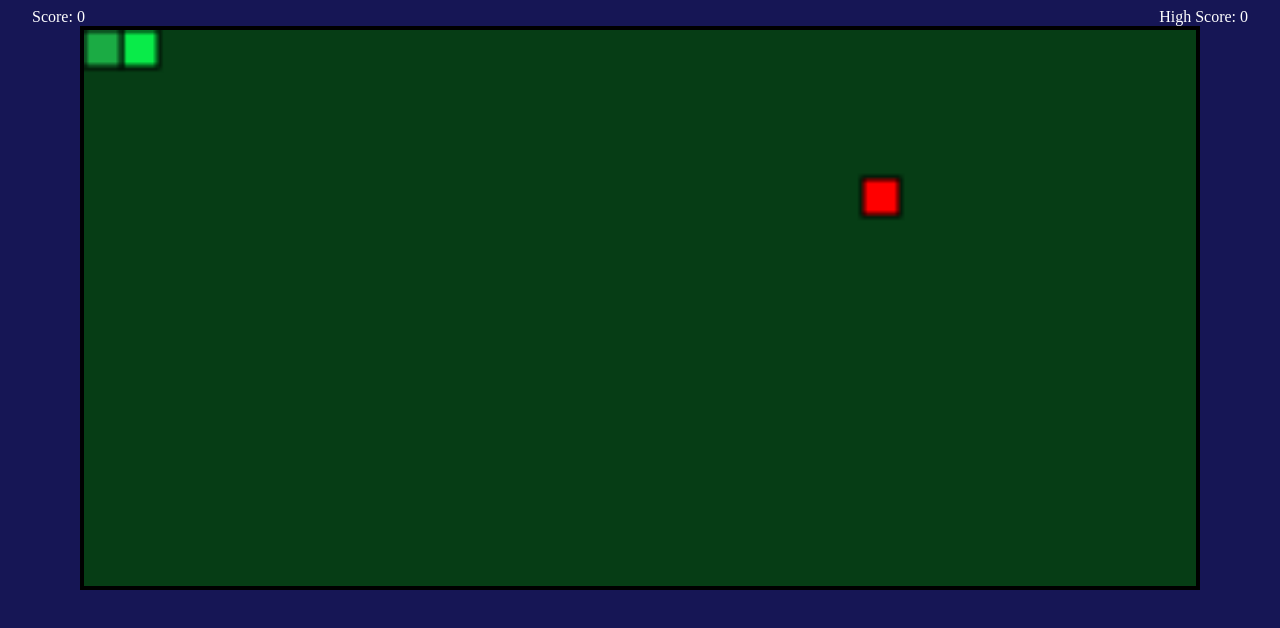
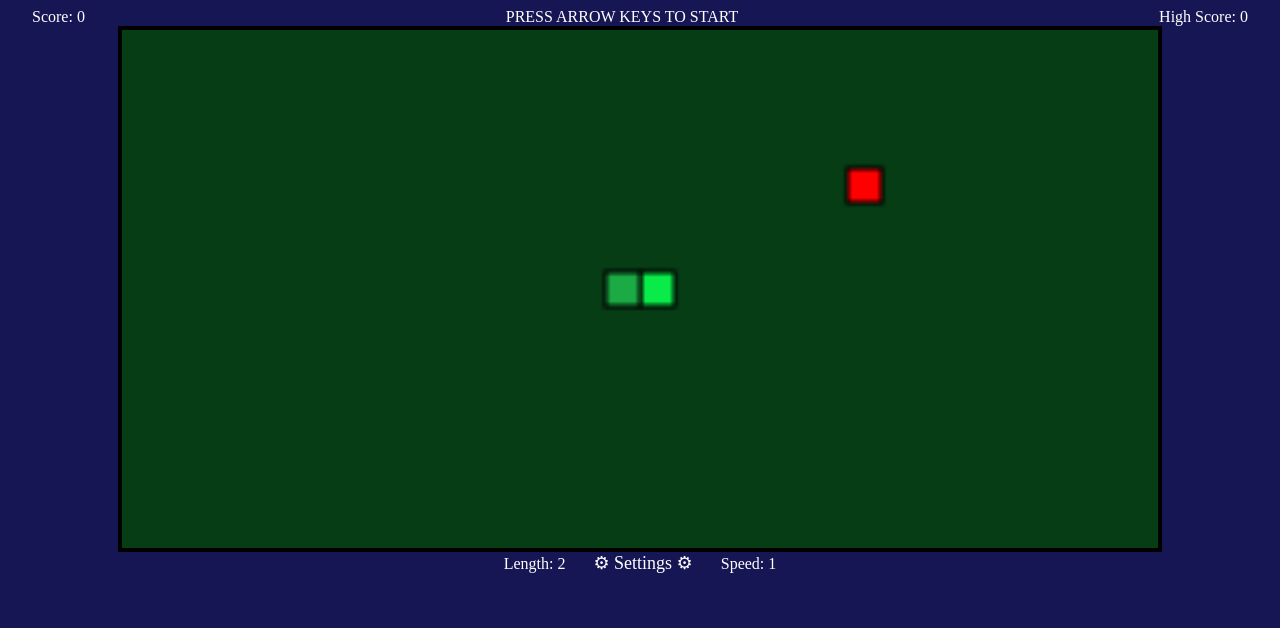
Before and after one commit to narniaeagle/SNaKx, a plain HTML site: page index.html in a window 1280 px wide. Drawn offline with Linux system fonts and the light colour scheme.

Commit message:
added lower part to html

```diff
--- a/index.html
+++ b/index.html
@@ -11,11 +11,20 @@
     <div class="container">
         <div class="upperpart">
             <span id="score"> Score: 0</span>
+            <span id="message"> PRESS ARROW KEYS TO START</span>
             <span id="h-score"> High Score: 0</span>
         </div>
         <div id="center">
             <canvas id="board"></canvas>
         </div>
+        <div class="lowerpart">
+            <div class="center">
+                <span id="length">Length: 0</span>
+                <span id="menu">&#9881; Settings &#9881;</span>
+                <span id="speed">Speed: 0</span>
+            </div>
+
+        </div>
     </div>
     <script src="script.js"></script>
 </body>
--- a/script.js
+++ b/script.js
@@ -1,4 +1,5 @@
-let FPS = 1000 / 8; // fps
+let speed = 1.01; // 1.01 to 2 slider
+let FPS = 1000 / (8 * speed); // fps
 let loop;
 let boardColor = "rgb(6, 61, 21)";
 const board = document.querySelector("#board");
@@ -12,9 +13,11 @@ let score = 0;
 let headColor = "rgb(9, 235, 73)";
 let bodyColor = "rgb(27, 171, 68)";
 let snake = [
-    {x: 1, y: 0},
-    {x: 0, y: 0}
+    {x: 15, y: 7},
+    {x: 14, y: 7}
 ];
+const lngth = document.querySelector("#length");
+const spd = document.querySelector("#speed");
 
 let currentDirection = "";
 let lastDirection = "";
@@ -42,7 +45,12 @@ let food = Food();
 
 const ctx = board.getContext("2d"); // drawing tool
 
+
+
+
 hscr.innerHTML = `High Score: ${localStorage.getItem("highScore") || 0}`
+lngth.innerHTML = `Length: ${snake.length}`
+spd.innerHTML = `Speed: ${Math.round((speed-1)*100)}`
 loop = setInterval(Frame,FPS) // 66ms * 15 = 1000ms (calling this function 15 times in a second)
 
 
@@ -107,6 +115,7 @@ function Movement(head){
         snake.pop(); // else remove the snake's last part
     }
     snake.unshift(head); // adding head at the start of the snake
+    lngth.innerHTML = `Length: ${snake.length}`
 }
 function SnakeMove(){
     const head = {...snake[0]}; // creating a new head seperate from the original (no pointer)
--- a/style.css
+++ b/style.css
@@ -9,20 +9,42 @@ body{
   color: white;
   margin-left: 24px;
 }
+#message{
+  color: white;
+}
 #h-score{
   color: white;
   margin-right: 24px;
 }
+
 #board{
-  width: 88%;
+  width: 82%;
   height: 100%;
   border: 4px solid black;
-  display: flex;
+  display: block;
   justify-content: center;
   align-items: center;
   margin: auto;
-  display: block;
 }
 #center{
   text-align: center;
 }
+
+.lowerpart{
+  display: flex;
+  flex-direction: column;
+  align-items: center;
+}
+#length{
+  color: white;
+  margin-right: 24px;
+}
+#menu{
+  font-size: 18px;
+  color: white;
+  content: "\2699";
+  margin-right: 24px;
+}
+#speed{
+  color: white;
+}
```
